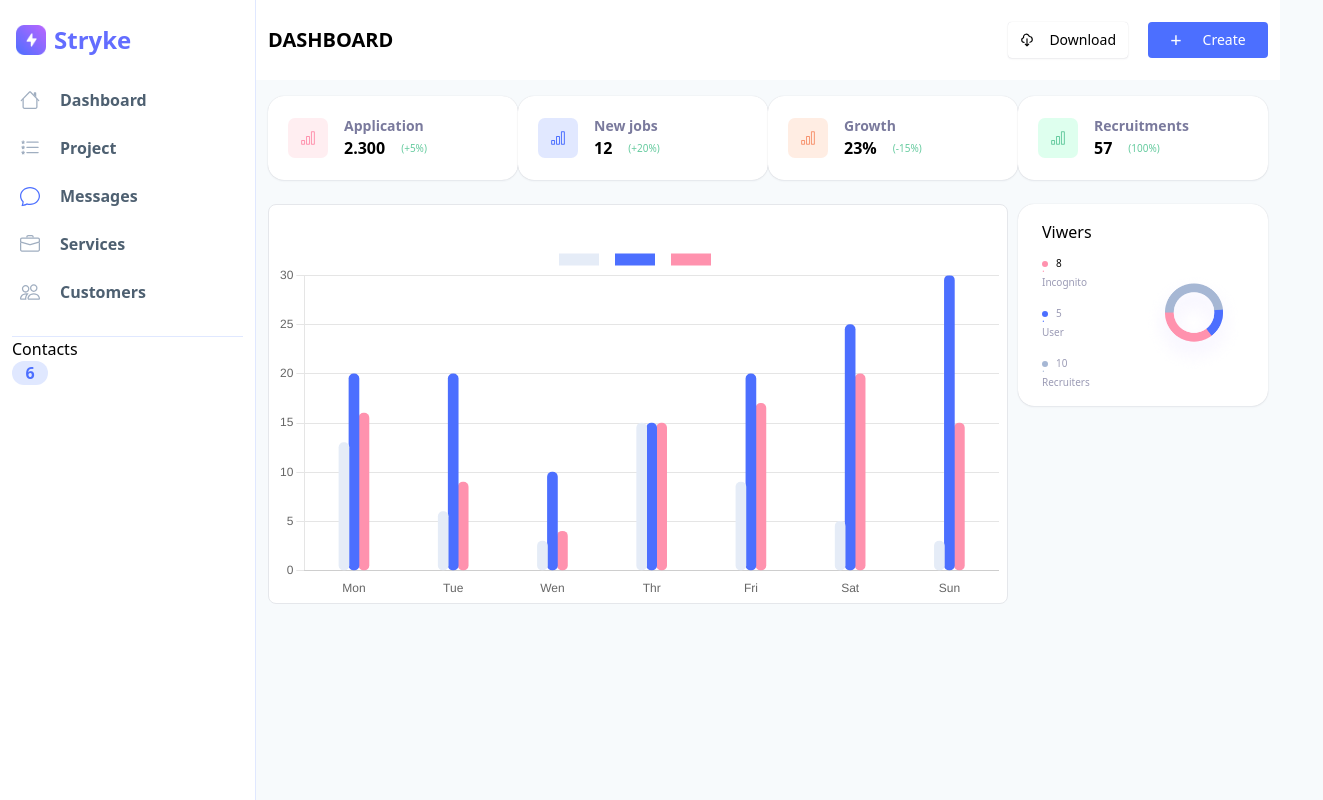
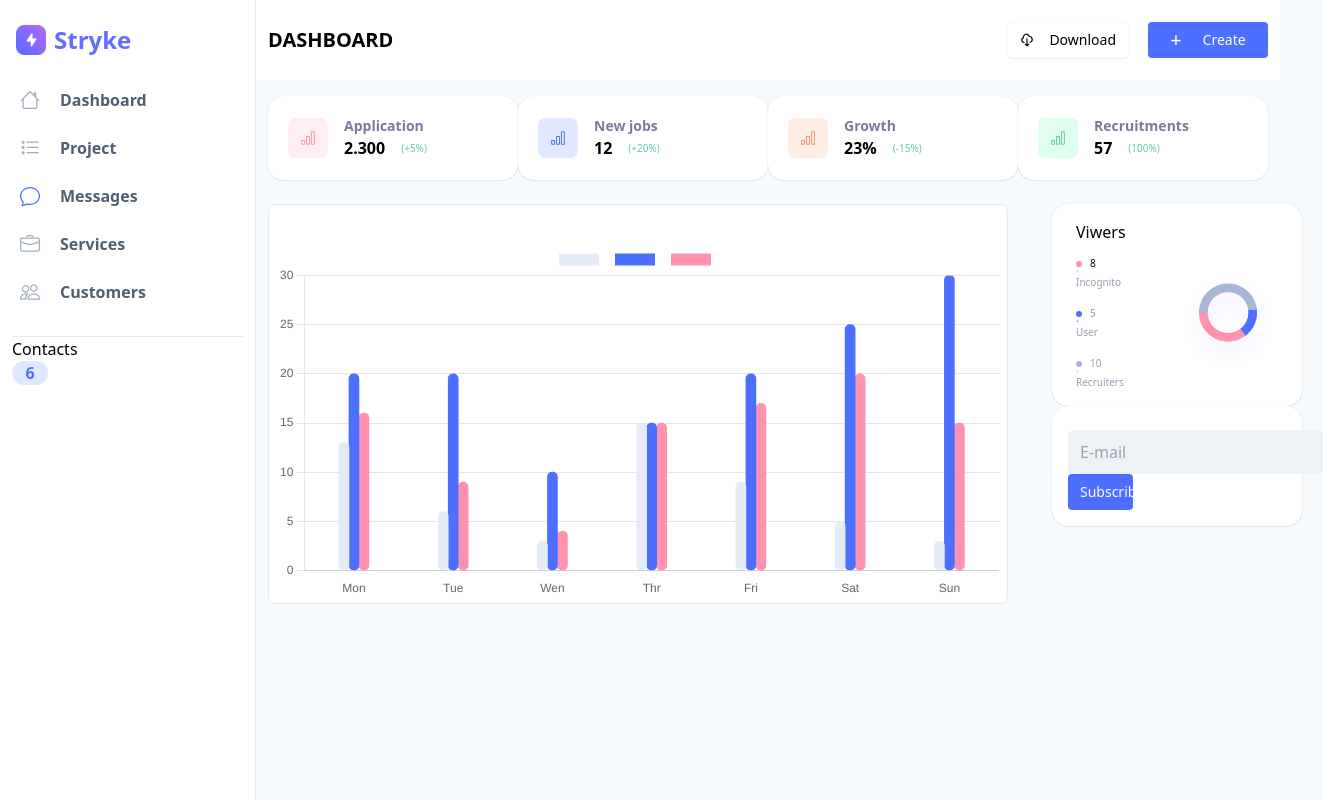
Before and after one commit to jahseed89/qwiva-dashboard, a Next.js app: page /dashboard in a window 1280 px wide. Shown: the whole page, 1323 px wide, since content can reach past the window. Built offline with nearby package versions, Linux system fonts and the light colour scheme.

Commit message:
prev commit

```diff
--- a/app/dashboard/page.tsx
+++ b/app/dashboard/page.tsx
@@ -1,4 +1,7 @@
+"use client";
+
 import BarChart from "@/components/barchart/BarChart";
+import Button from "@/components/button/Button";
 import CareersCard from "@/components/careers/CareersCard";
 import MainLayout from "@/components/main-layout/MainLayout";
 import ViewersCard from "@/components/viewers-card/ViewersCard";
@@ -38,40 +41,58 @@ const Dashboard = () => {
             rate="(100%)"
           />
         </div>
-        <div className="flex justify-between my-6">
-          <div className="w-[74%]">
+        <div className="w-[100%] flex flex-col lg:flex-row lg:gap-11 my-6">
+          <div className="w-[100%] lg:w-[74%]">
             <BarChart />
           </div>
-          <div className="w-[20]">
+          <div className="w-[100%] my-5 lg:my-0 lg:w-[20%] lg:mx-0">
             <ViewersCard>
               <h3 className="font-medium text-base pb-3 px-2">Viwers</h3>
               <div className="flex justify-between items-center px-2">
                 <div>
                   <div className="flex flex-col text-[10px]">
                     <span className="flex items-center pb-1">
-                      <span className="rounded-full text-pink-100 bg-pink-100 w-[6px] h-[6px] mr-2">.</span>
+                      <span className="rounded-full text-pink-100 bg-pink-100 w-[6px] h-[6px] mr-2">
+                        .
+                      </span>
                       <span>8</span>
                     </span>
-                    <span  className="text-lightgrey-400">Incognito</span>
+                    <span className="text-lightgrey-400">Incognito</span>
                   </div>
                   <div className="flex flex-col text-[10px] my-4">
                     <span className="flex items-center pb-1">
-                      <span className="rounded-full text-blue-100 bg-blue-100 w-[6px] h-[6px] mr-2">.</span>
+                      <span className="rounded-full text-blue-100 bg-blue-100 w-[6px] h-[6px] mr-2">
+                        .
+                      </span>
                       <span className="text-lightgrey-400">5</span>
                     </span>
-                    <span  className="text-lightgrey-400">User</span>
+                    <span className="text-lightgrey-400">User</span>
                   </div>
                   <div className="flex flex-col text-[10px]">
                     <span className="flex items-center pb-1">
-                      <span className="rounded-full text-blue-250 bg-blue-250 w-[6px] h-[6px] mr-2">.</span>
+                      <span className="rounded-full text-blue-250 bg-blue-250 w-[6px] h-[6px] mr-2">
+                        .
+                      </span>
                       <span className="text-lightgrey-400">10</span>
                     </span>
-                    <span  className="text-lightgrey-400">Recruiters</span>
+                    <span className="text-lightgrey-400">Recruiters</span>
                   </div>
                 </div>
                 <div>
                   <Image src="/pie.png" width={100} height={100} alt="pie" />
                 </div>
+              </div>
+            </ViewersCard>
+            <ViewersCard>
+              <div>
+                <input type="email" placeholder="E-mail" className="py-2.5 px-3 mt-2 md:py-3.5 lg:py-2.5 rounded-md bg-lightgrey-100" />
+                <Button
+                  disable={false}
+                  onClick={(e) => console.log("Subscribing...", e)}
+                  additionalStyles="flex justify-between items-center text-sm py-2 rounded w-[30%] px-3 text-white-100"
+                >
+                  <span>Subscribe</span>
+                </Button>
               </div>
             </ViewersCard>
           </div>
--- a/components/barchart/BarChart.tsx
+++ b/components/barchart/BarChart.tsx
@@ -126,7 +126,7 @@ const BarChart = () => {
   }, [])
 
   return (
-    <div className="bg-white-100 w-full px-2 py-1 md:col-span-2 h-[50vh] m-auto border rounded-lg">
+    <div className="bg-white-100 w-[90%] lg:w-[100%]  px-2 py-1 md:col-span-2 h-[50vh] lg:h-[50vh] m-auto border rounded-lg">
       <Bar data={chartData} options={chartOptions} />
     </div>
   );
--- a/components/viewers-card/ViewersCard.tsx
+++ b/components/viewers-card/ViewersCard.tsx
@@ -3,7 +3,7 @@ import React from 'react'
 
 const ViewersCard: React.FC<VeiwersCardProps> = ({children}) => {
   return (
-    <div className='p-4 bg-white-100 rounded-2xl w-[250px] shadow-cardShadow'>
+    <div className='p-4 bg-white-100 rounded-2xl w-[80%] md:w-[60%] lg:w-[250px] mx-auto shadow-cardShadow'>
         {children}
     </div>
   )
```
